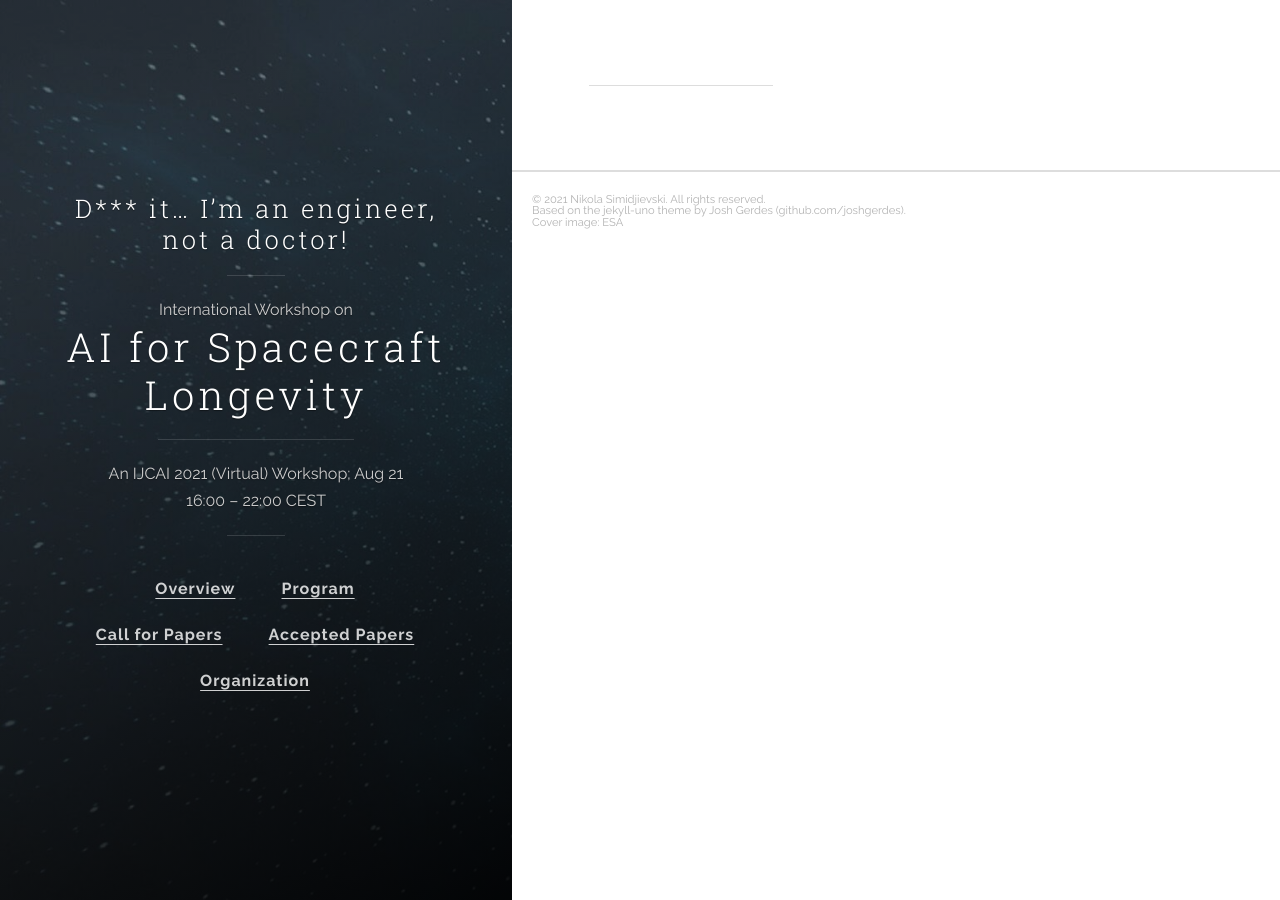
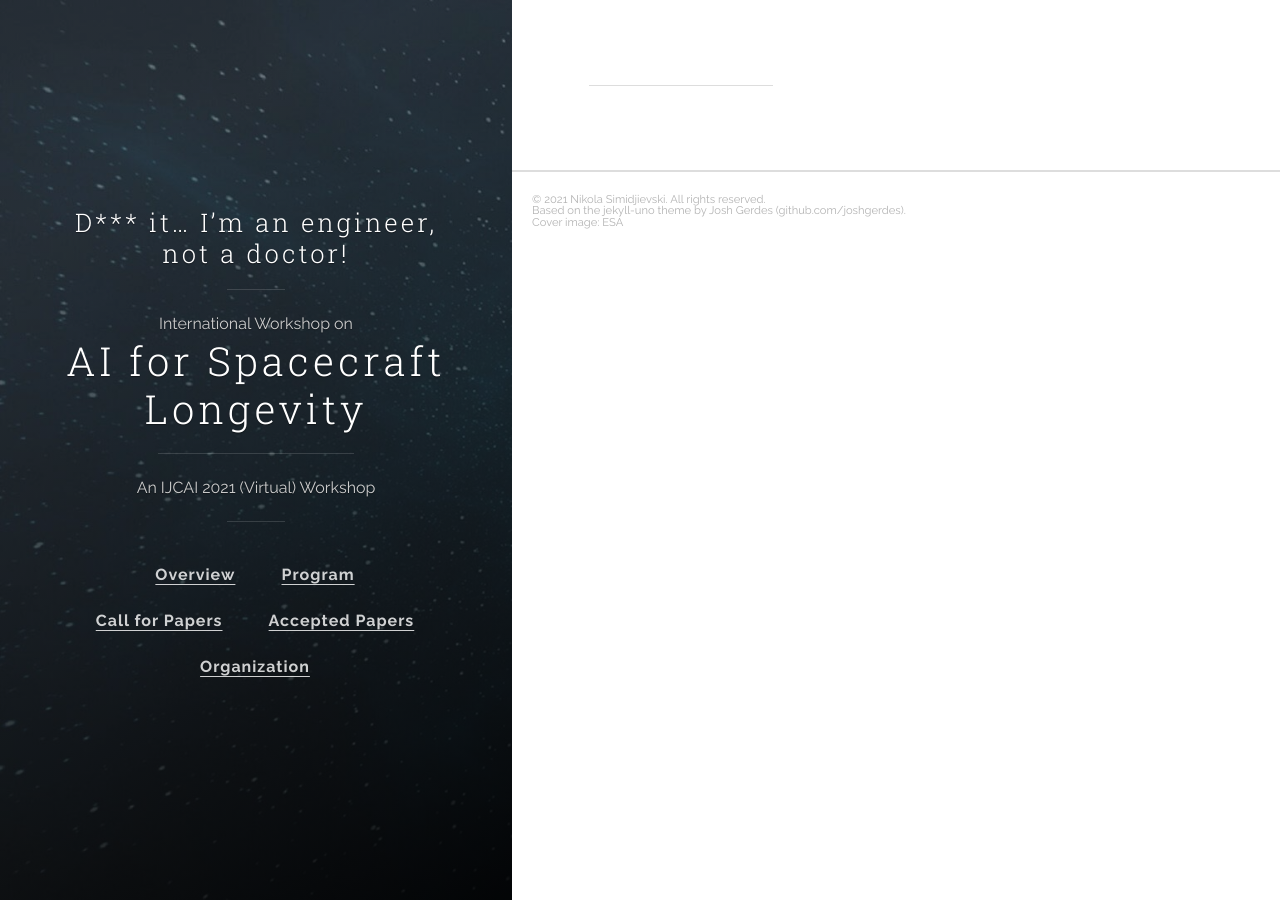
Before and after one commit to ai4spacecraft/ai4spacecraft.github.io, a Jekyll site: the page built from index.html, in a window 1280 px wide. Built offline with Jekyll 4.4.1, drawn with Linux system fonts in a browser that asks for light colours; the list of posts is cut into pages by our own code.

Commit message:
Update _config.yml

```diff
--- a/_config.yml
+++ b/_config.yml
@@ -2,7 +2,7 @@
 title: 'AI for Spacecraft Longevity'
 lead: 'International Workshop on'
 title2: 'D*** it… I’m an engineer, not a doctor!'
-description: 'An IJCAI 2021 (Virtual) Workshop; Aug 21 16:00 – 22:00 CEST'
+description: 'An IJCAI 2021 (Virtual) Workshop'
 url: 'http://joshgerdes.com/jekyll-uno'
 baseurl: ''
 # google_analytics: 'UA-XXXXXX-X'
```
